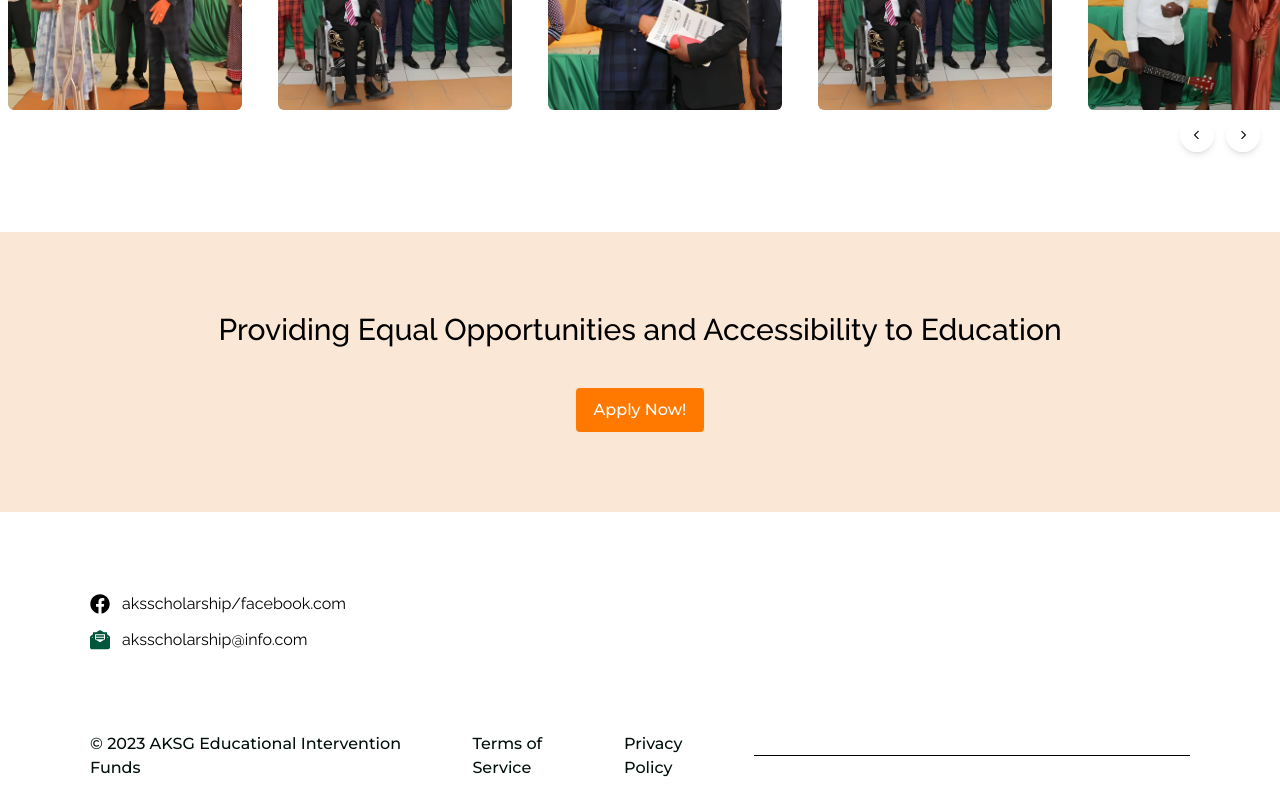
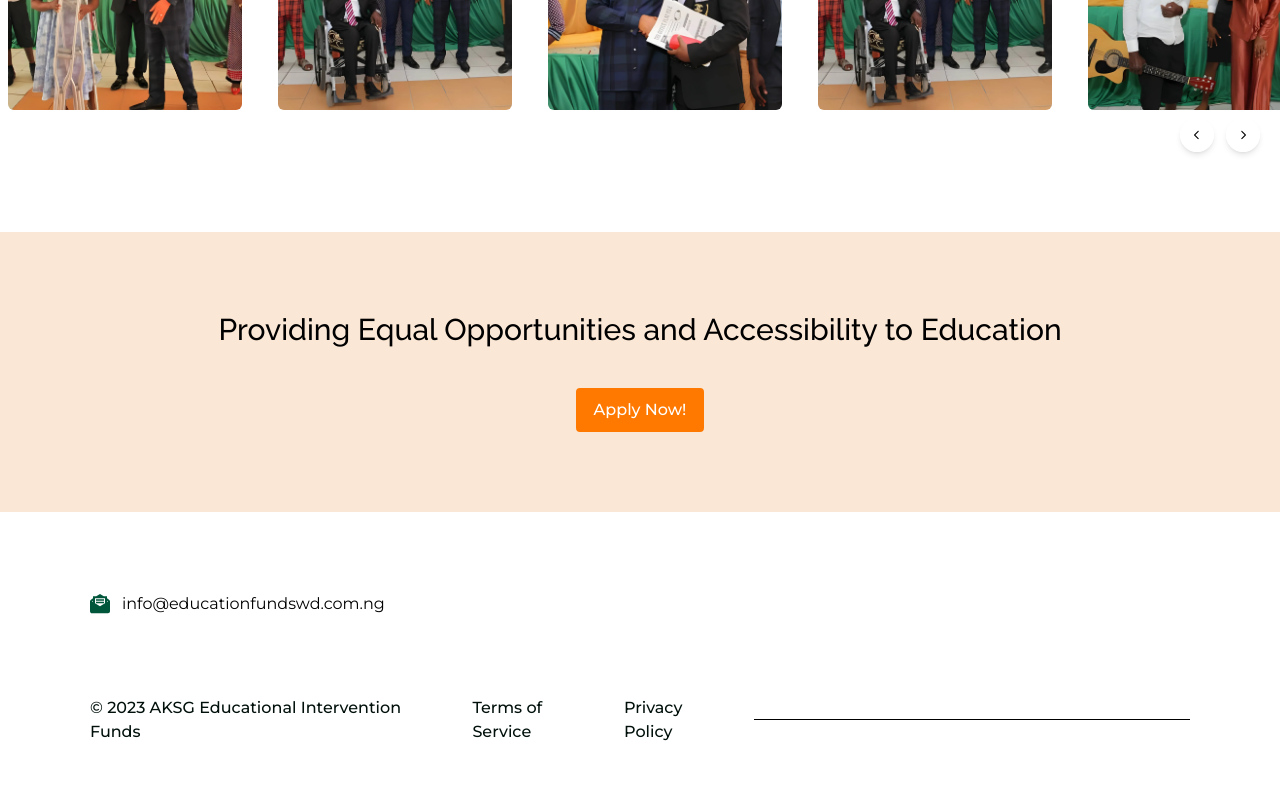
Before and after one commit to codetective/scholarship-fund, a React (Vite) app: page / in a window 1280 px wide. Shown: the part 3375-4175 px from the top of the page. After the commit the page ends 4139 px from the top, so only its background shows below. Built offline with nearby package versions, Linux system fonts and the light colour scheme.

Commit message:
updated email link and mobile nav

```diff
--- a/src/components/NavBar.jsx
+++ b/src/components/NavBar.jsx
@@ -85,7 +85,7 @@ const HeaderComponent = () => {
                 setToggleDrawer(false);
                 navigate('/apply');
               }}
-              className='hover:bg-transparent border-2 hover:text-orange-500 md:bg-[#FF7900] md:border-[#FF7900] text-white'
+              className='hover:bg-transparent bg-green-600 border-2 hover:text-orange-500 md:bg-[#FF7900] md:border-[#FF7900] text-white'
             >
               Apply Now!
             </Button>
@@ -134,7 +134,7 @@ const HeaderComponent = () => {
                   setToggleDrawer(false);
                   navigate('/apply');
                 }}
-                className='hover:bg-orange-900 md:bg-[#FF7900] md:border-[#FF7900] text-white'
+                className='hover:bg-orange-900 bg-green-600 md:bg-[#FF7900] md:border-[#FF7900] text-white'
               >
                 Apply Now!
               </Button>
--- a/src/components/landing/FooterSection.jsx
+++ b/src/components/landing/FooterSection.jsx
@@ -1,18 +1,13 @@
-import { FaFacebook } from "react-icons/fa";
 import { Link } from "react-router-dom";
 
 export default function FooterSection() {
   return (
-    <section>
+    <footer id="footer">
       <div className="max-w-[1100px] mx-auto px-3 xl:px-0">
         <ul className="py-20">
-          <li className="flex items-center gap-3 mb-3">
-            <FaFacebook size={20} />
-            <span>aksscholarship/facebook.com</span>
-          </li>
           <li className="flex items-center gap-3">
-            <img src="/email.svg" alt="" />
-            <span>aksscholarship@info.com</span>
+            <img src="/email.svg" alt="mail logo" />
+            <a href="mailto:info@educationfundswd.com.ng">info@educationfundswd.com.ng</a>
           </li>
         </ul>
 
@@ -25,6 +20,6 @@ export default function FooterSection() {
           <Link className="font-medium text-[#01100B] block">Privacy Policy</Link>
           <div className="bg-black h-[1px] w-[40%] hidden lg:block"></div>
         </div>
-    </section>
+    </footer>
   );
 }
--- a/src/helpers/navbarLinks.ts
+++ b/src/helpers/navbarLinks.ts
@@ -8,7 +8,7 @@ const navbarLinks = [
         name: 'Benefits'
     },
     {
-        path: '#contact',
+        path: '#footer',
         name: 'Contact Us'
     },
 ]
```
